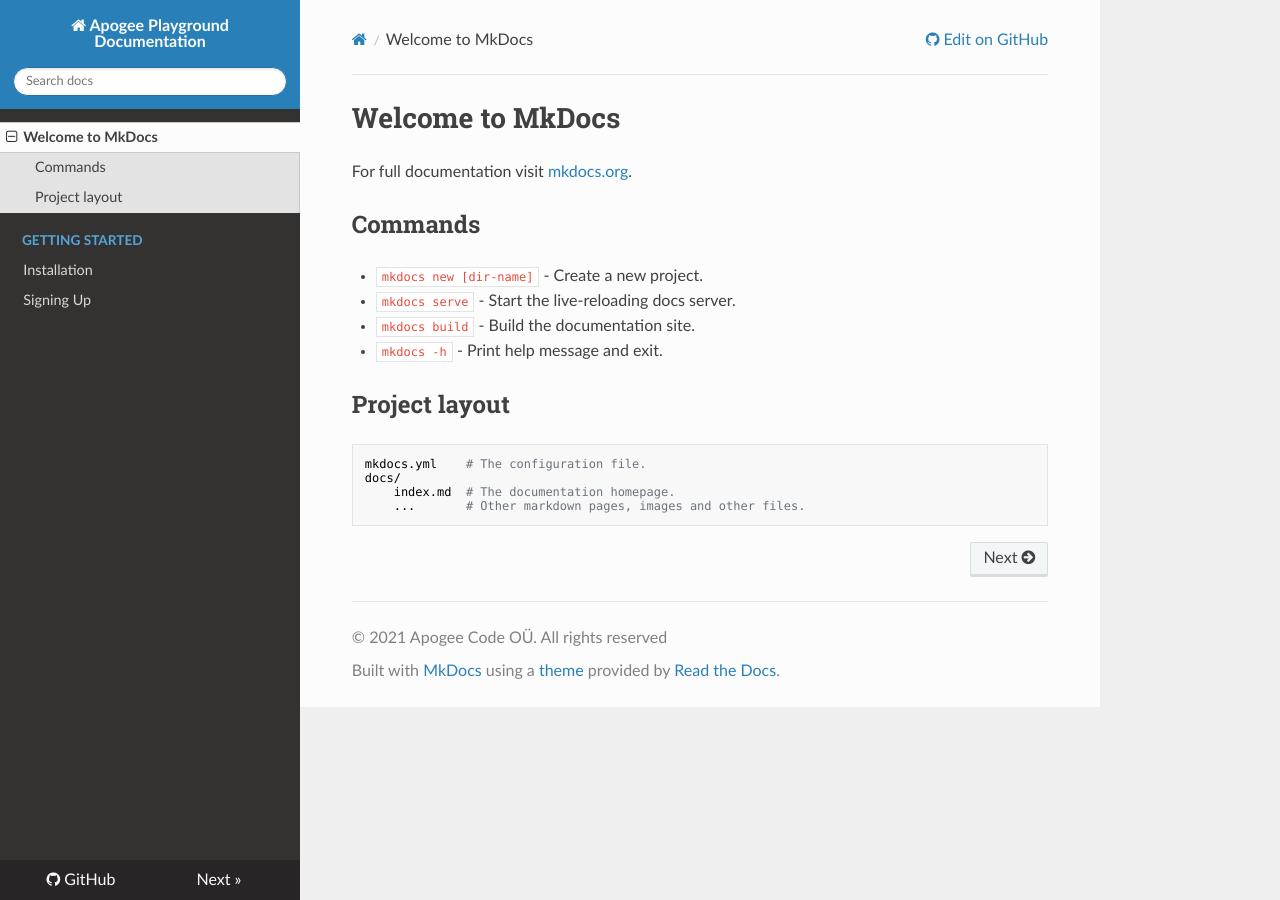
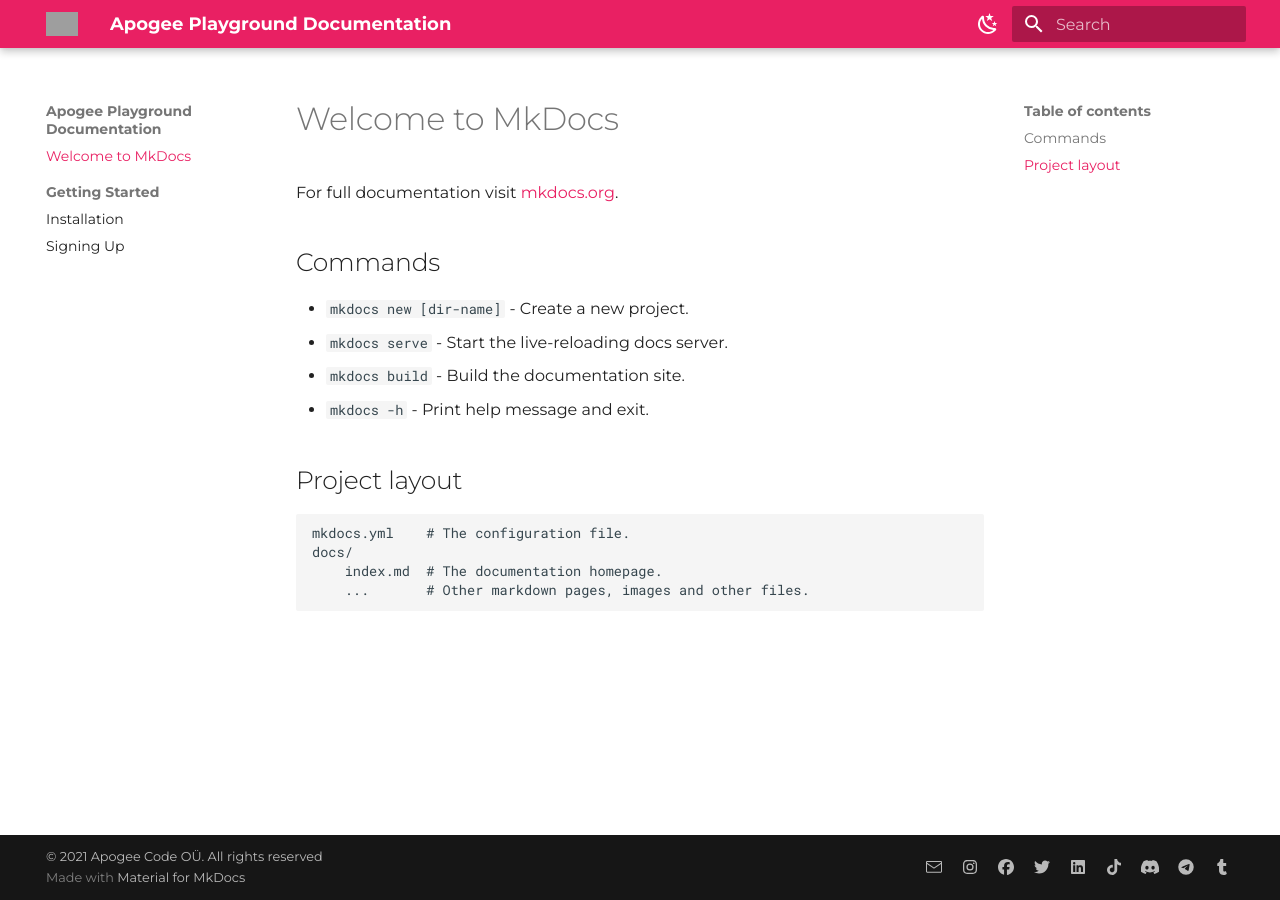
Before and after one commit to apogeecode/apogee-playground-docs, an MkDocs documentation site: the page built from docs/index.md, in a window 1280 px wide. Built offline with MkDocs 1.6.1 and Material for MkDocs 9.7.7, drawn with Linux system fonts in a browser that asks for light colours; nearby versions of some CDN libraries; the version menu is left out; grey boxes are pictures that could not be loaded.

```diff
--- a/mkdocs.yml
+++ b/mkdocs.yml
@@ -1,8 +1,126 @@
 site_name: Apogee Playground Documentation
-site_url: https://docs.playapogee.app/
-repo_name: GitHub
-repo_url: https://github.com/apogeecode/apogee-playground-docs
+site_url: https://www.playapogee.app/
+# repo_url: https://github.com/apogeecode/apogee-playground-docs
 site_description: Get started with Apogee Playground app here...
 site_author: Apogee Code OÜ
 copyright: © 2021 Apogee Code OÜ. All rights reserved
-theme: readthedocs
+
+theme:
+  name: material
+
+  favicon: images/favicon.png
+  logo: images/circle-black.svg
+
+  font:
+    text: Montserrat
+    code: Roboto Mono
+
+  features:
+    - header.autohide
+    - navigation.instant
+    - navigation.tracking
+    - navigation.sections
+    - navigation.indexes
+    - search.suggest
+    - search.highlight
+    - search.share
+    - content.tabs.link
+
+  palette:
+    - media: "(prefers-color-scheme: light)"
+      scheme: default
+      primary: pink
+      accent: deep orange
+      toggle:
+        icon: material/weather-night
+        name: Switch to dark mode
+
+    - media: "(prefers-color-scheme: dark)"
+      scheme: slate
+      primary: cyan
+      accent: amber
+      toggle:
+        icon: material/weather-sunny
+        name: Switch to light mode
+
+extra:
+  version:
+    provider: mike
+
+  analytics:
+    provider: google
+    property: G-ZLFG32HBFF
+
+  # alternate:
+  #   - name: English
+  #     link: https://docs.playapogee.app/en/
+  #     lang: en
+
+  #   - name: Eesti
+  #     link: https://docs.playapogee.app/et/
+  #     lang: de
+
+  #   - name: Pусский
+  #     link: https://docs.playapogee.app/ru/
+  #     lang: ja
+
+  social:
+    - icon: octicons/mail-24
+      link: mailto:contact@apogee.codes
+      name: Contact us
+
+    - icon: fontawesome/brands/instagram
+      link: https://www.instagram.com/playapogee/
+      name: PlayApogee on Instagram
+
+    - icon: fontawesome/brands/facebook
+      link: https://www.facebook.com/PlayApogee
+      name: PlayApogee on Facebook
+
+    - icon: fontawesome/brands/twitter
+      link: https://twitter.com/PlayApogee
+      name: PlayApogee on Twitter
+
+    - icon: fontawesome/brands/linkedin
+      link: https://www.linkedin.com/company/playapogee
+      name: PlayApogee on LinkedIn
+
+    - icon: fontawesome/brands/tiktok
+      link: https://www.tiktok.com/@apogee_playground
+      name: PlayApogee on TikTok
+
+    - icon: fontawesome/brands/discord
+      link: https://discord.gg/scpAjmsvb5
+      name: PlayApogee on Discord
+
+    - icon: fontawesome/brands/telegram
+      link: https://t.me/apogeecode
+      name: PlayApogee on Telegram
+
+    - icon: fontawesome/brands/tumblr
+      link: https://playapogee.tumblr.com/
+      name: PlayApogee on Tumblr
+
+markdown_extensions:
+    - pymdownx.emoji:
+        emoji_index: !!python/name:materialx.emoji.twemoji
+        emoji_generator: !!python/name:pymdownx.emoji.to_svg
+    - abbr
+    - meta
+    - def_list
+    - attr_list
+    - footnotes
+    - admonition
+    - pymdownx.mark
+    - pymdownx.keys
+    - pymdownx.caret
+    - pymdownx.tilde
+    - pymdownx.tabbed
+    - pymdownx.details
+    - pymdownx.snippets
+    - pymdownx.highlight
+    - pymdownx.superfences
+    - pymdownx.smartsymbols
+    - pymdownx.inlinehilite
+    - pymdownx.tasklist:
+        custom_checkbox: true
```
